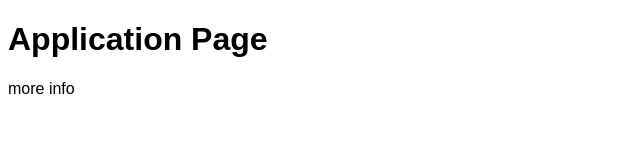
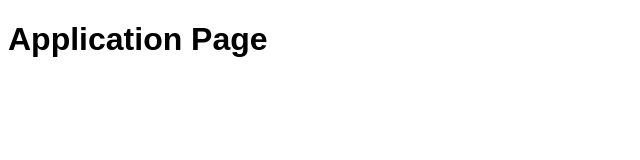
Before and after one commit to zharai/zharai.github.io, a plain HTML site: page applicationPage.html in a window 1280 px wide. Shown: the full height of the page, 0-640 px from the left. Drawn offline with Linux system fonts and the light colour scheme.

Commit message:
create application page?

```diff
--- a/applicationPage.html
+++ b/applicationPage.html
@@ -13,7 +13,7 @@ body {
 <body>
 
 <h1>Application Page</h1>
-<p>more info</p>
+<p></p>
 
 </body>
 </html>
```
